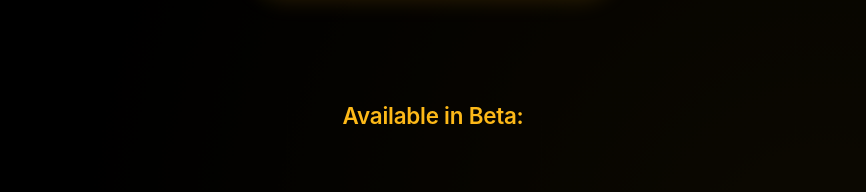
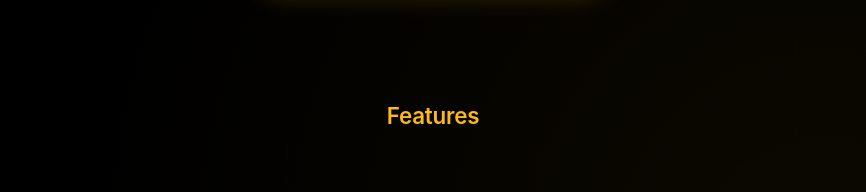
Before and after one commit to ekai-ai/ekai-webpage-erd, a React (Vite) app: page / in a window 1280 px wide. Shown: the part 2082-2274 px from the top of the page, without its empty margins (207-1073 px from the left). Built offline with nearby package versions, Linux system fonts and the light colour scheme; the HTML template or start-up script is replaced by a standard one.

Commit message:
updated text

```diff
--- a/src/components/home/home-hero-section.tsx
+++ b/src/components/home/home-hero-section.tsx
@@ -227,7 +227,7 @@ export const HomeHeroSection = () => {
           </div>
 
           <div className='beta-features'>
-            <h3 className='beta-features-title'>Available in Beta:</h3>
+            <h3 className='beta-features-title'>Features</h3>
             <ul className='features-list'>
               <li>
                 <img src="/images/logos/auto.png" alt="Auto Generate" className='feature-icon beta-icon' />
```
